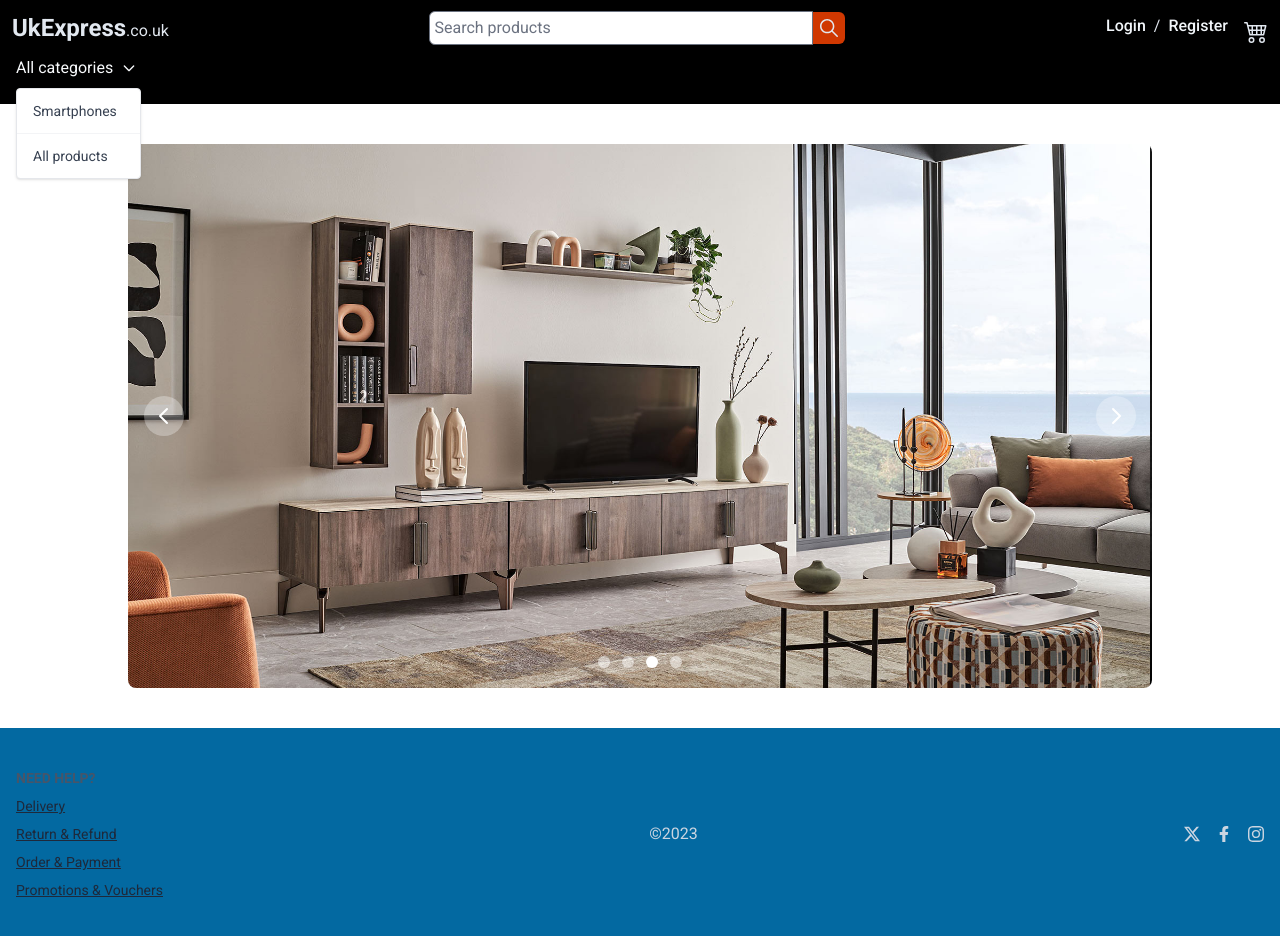
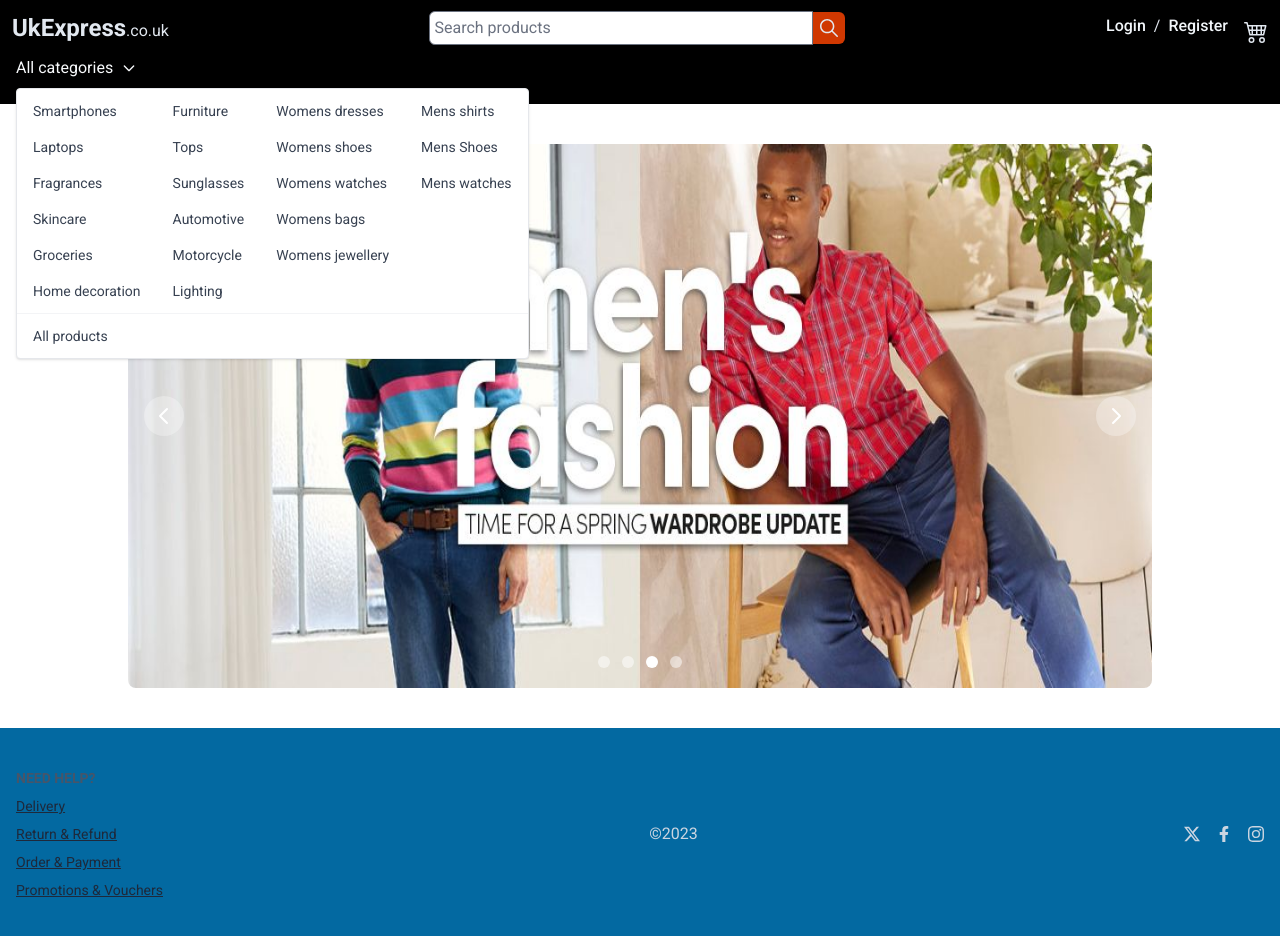
Before and after one commit to NDraganov/uk-express, a React (Vite) app: page / in a window 1280 px wide. Both pictures are taken after a click on the button "All categories". Shown: the top 936 px of the page. Built offline with nearby package versions, Linux system fonts and the light colour scheme; no server answers.

Commit message:
Create link to all categories

```diff
--- a/src/features/header/CategoriesNav.tsx
+++ b/src/features/header/CategoriesNav.tsx
@@ -1,19 +1,59 @@
 import { NavLink, Outlet } from "react-router-dom";
 import {
   useGetAllProductsQuery,
+  useGetAutomotiveQuery,
+  useGetFragrancesQuery,
+  useGetFurnitureQuery,
+  useGetGroceriesQuery,
+  useGetHomeDecorationQuery,
+  useGetLaptopsQuery,
+  useGetLightingQuery,
+  useGetMensShirtsQuery,
+  useGetMensShoesQuery,
+  useGetMensWatchesQuery,
+  useGetMotorcycleQuery,
+  useGetSkincareQuery,
   useGetSmartphonesQuery,
+  useGetSunglassesQuery,
+  useGetTopsQuery,
+  useGetWomensBagsQuery,
+  useGetWomensDressesQuery,
+  useGetWomensJewelleryQuery,
+  useGetWomensShoesQuery,
+  useGetWomesWatchesQuery,
 } from "../../api/productsApiSlice";
 import { Dropdown } from "flowbite-react";
 
 export default function CategoriesNav() {
   const { data: products } = useGetAllProductsQuery(undefined);
   const { data: smartphones } = useGetSmartphonesQuery(undefined);
+  const { data: laptops } = useGetLaptopsQuery(undefined);
+  const { data: fragrances } = useGetFragrancesQuery(undefined);
+  const { data: skincare } = useGetSkincareQuery(undefined);
+  const { data: groceries } = useGetGroceriesQuery(undefined);
+  const { data: homeDecoration } = useGetHomeDecorationQuery(undefined);
+  const { data: furniture } = useGetFurnitureQuery(undefined);
+  const { data: tops } = useGetTopsQuery(undefined);
+  const { data: sunglasses } = useGetSunglassesQuery(undefined);
+  const { data: automotive } = useGetAutomotiveQuery(undefined);
+  const { data: motorcycle } = useGetMotorcycleQuery(undefined);
+  const { data: lighting } = useGetLightingQuery(undefined);
+  const { data: womansDresses } = useGetWomensDressesQuery(undefined);
+  const { data: womensShoes } = useGetWomensShoesQuery(undefined);
+  const { data: womensWatches } = useGetWomesWatchesQuery(undefined);
+  const { data: womensBags } = useGetWomensBagsQuery(undefined);
+  const { data: womensJewellery } = useGetWomensJewelleryQuery(undefined);
+  const { data: mensShirts } = useGetMensShirtsQuery(undefined);
+  const { data: mensShoes } = useGetMensShoesQuery(undefined);
+  const { data: mensWatches } = useGetMensWatchesQuery(undefined);
 
   return (
     <>
       <header className="h-12 bg-black px-4 text-slate-50">
         <nav>
           <Dropdown className="" label="All categories" inline>
+            <div className="flex">
+              <div id="first-six">
                 <Dropdown.Item
                   as={NavLink}
                   to="/products/category/smartphones"
@@ -23,6 +63,186 @@ export default function CategoriesNav() {
                 >
                   Smartphones
                 </Dropdown.Item>
+                <Dropdown.Item
+                  as={NavLink}
+                  to="/products/category/laptops"
+                  onClick={() => {
+                    return laptops?.products;
+                  }}
+                >
+                  Laptops
+                </Dropdown.Item>
+                <Dropdown.Item
+                  as={NavLink}
+                  to="/products/category/fragrances"
+                  onClick={() => {
+                    return fragrances?.products;
+                  }}
+                >
+                  Fragrances
+                </Dropdown.Item>
+                <Dropdown.Item
+                  as={NavLink}
+                  to="/products/category/skincare"
+                  onClick={() => {
+                    return skincare?.products;
+                  }}
+                >
+                  Skincare
+                </Dropdown.Item>
+                <Dropdown.Item
+                  as={NavLink}
+                  to="/products/category/groceries"
+                  onClick={() => {
+                    return groceries?.products;
+                  }}
+                >
+                  Groceries
+                </Dropdown.Item>
+                <Dropdown.Item
+                  as={NavLink}
+                  to="/products/category/home-decoration"
+                  onClick={() => {
+                    return homeDecoration?.products;
+                  }}
+                >
+                  Home decoration
+                </Dropdown.Item>
+              </div>
+              <div id="second-six">
+                <Dropdown.Item
+                  as={NavLink}
+                  to="/products/category/furniture"
+                  onClick={() => {
+                    return furniture?.products;
+                  }}
+                >
+                  Furniture
+                </Dropdown.Item>
+                <Dropdown.Item
+                  as={NavLink}
+                  to="/products/category/tops"
+                  onClick={() => {
+                    return tops?.products;
+                  }}
+                >
+                  Tops
+                </Dropdown.Item>
+                <Dropdown.Item
+                  as={NavLink}
+                  to="/products/category/sunglasses"
+                  onClick={() => {
+                    return sunglasses?.products;
+                  }}
+                >
+                  Sunglasses
+                </Dropdown.Item>
+                <Dropdown.Item
+                  as={NavLink}
+                  to="/products/category/automotive"
+                  onClick={() => {
+                    return automotive?.products;
+                  }}
+                >
+                  Automotive
+                </Dropdown.Item>
+                <Dropdown.Item
+                  as={NavLink}
+                  to="/products/category/motorcycle"
+                  onClick={() => {
+                    return motorcycle?.products;
+                  }}
+                >
+                  Motorcycle
+                </Dropdown.Item>
+                <Dropdown.Item
+                  as={NavLink}
+                  to="/products/category/lighting"
+                  onClick={() => {
+                    return lighting?.products;
+                  }}
+                >
+                  Lighting
+                </Dropdown.Item>
+              </div>
+              <div id="womens">
+                <Dropdown.Item
+                  as={NavLink}
+                  to="/products/category/womens-dresses"
+                  onClick={() => {
+                    return womansDresses?.products;
+                  }}
+                >
+                  Womens dresses
+                </Dropdown.Item>
+                <Dropdown.Item
+                  as={NavLink}
+                  to="/products/category/womens-shoes"
+                  onClick={() => {
+                    return womensShoes?.products;
+                  }}
+                >
+                  Womens shoes
+                </Dropdown.Item>
+                <Dropdown.Item
+                  as={NavLink}
+                  to="/products/category/womens-watches"
+                  onClick={() => {
+                    return womensWatches?.products;
+                  }}
+                >
+                  Womens watches
+                </Dropdown.Item>
+                <Dropdown.Item
+                  as={NavLink}
+                  to="/products/category/womens-bags"
+                  onClick={() => {
+                    return womensBags?.products;
+                  }}
+                >
+                  Womens bags
+                </Dropdown.Item>
+                <Dropdown.Item
+                  as={NavLink}
+                  to="/products/category/womens-jewellery"
+                  onClick={() => {
+                    return womensJewellery?.products;
+                  }}
+                >
+                  Womens jewellery
+                </Dropdown.Item>
+              </div>
+              <div id="mens">
+                <Dropdown.Item
+                  as={NavLink}
+                  to="/products/category/mens-shirts"
+                  onClick={() => {
+                    return mensShirts?.products;
+                  }}
+                >
+                  Mens shirts
+                </Dropdown.Item>
+                <Dropdown.Item
+                  as={NavLink}
+                  to="/products/category/mens-shoes"
+                  onClick={() => {
+                    return mensShoes?.products;
+                  }}
+                >
+                  Mens Shoes
+                </Dropdown.Item>
+                <Dropdown.Item
+                  as={NavLink}
+                  to="/products/category/mens-watches"
+                  onClick={() => {
+                    return mensWatches?.products;
+                  }}
+                >
+                  Mens watches
+                </Dropdown.Item>
+              </div>
+            </div>
+
             <Dropdown.Divider />
             <Dropdown.Item
               as={NavLink}
```
Lines whose indentation alone changed are shown as unchanged.
